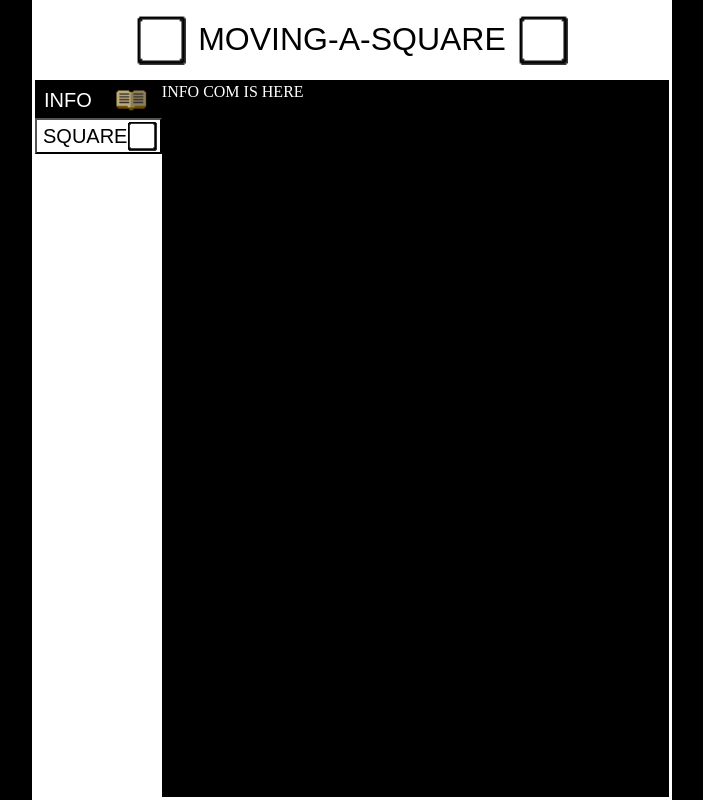
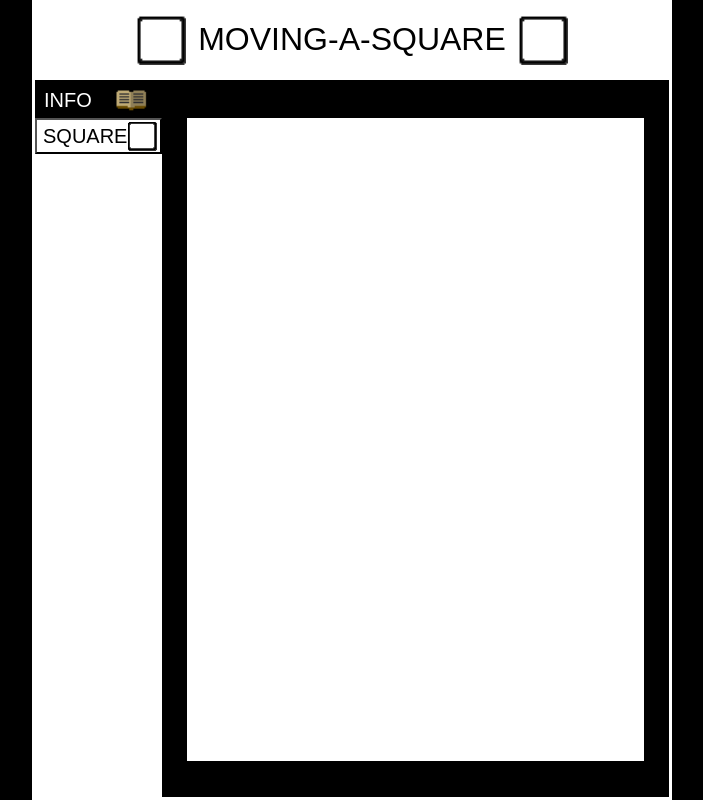
Before and after one commit to Stringer-J/Moving-A-Square, a React (Vite) app in the folder client/: page / in a window 1280 px wide. Both pictures are taken after a click on the button "INFO". Shown: the whole page, without its empty margins (288-991 px from the left). Built offline with nearby package versions, Linux system fonts and the light colour scheme; a web font is replaced by a local one.

Commit message:
updated content boxes with white squares

```diff
--- a/client/src/components/InfoCom/InfoCom.css
+++ b/client/src/components/InfoCom/InfoCom.css
@@ -2,4 +2,13 @@
     color: white;
     background-color: black;
     height: 100%;
+    display: flex;
+    justify-content: center;
+    align-items: center;
 }
+
+.insideInfoBox {
+    background-color: white;
+    width: 90%;
+    height: 90%;
+}
--- a/client/src/components/InfoCom/InfoCom.jsx
+++ b/client/src/components/InfoCom/InfoCom.jsx
@@ -4,7 +4,9 @@ function InfoCom() {
     return (
         <>
             <div className='infoBox'>
-                INFO COM IS HERE
+                <div className='insideInfoBox'>
+
+                </div>
             </div>
         </>
     )
--- a/client/src/components/SquareCom/SquareCom.css
+++ b/client/src/components/SquareCom/SquareCom.css
@@ -2,4 +2,13 @@
     color: white;
     background-color: black;
     height: 100%;
+    display: flex;
+    justify-content: center;
+    align-items: center;
 }
+
+.insideSquareBox {
+    background-color: white;
+    width: 90%;
+    height: 90%;
+}
--- a/client/src/components/SquareCom/SquareCom.jsx
+++ b/client/src/components/SquareCom/SquareCom.jsx
@@ -3,8 +3,10 @@ import './SquareCom.css';
 function SquareCom() {
     return (
         <>
-            <div className='infoBox'>
-                SQUARE COM IS HERE
+            <div className='squareBox'>
+                <div className='insideSquareBox'>
+
+                </div>
             </div>
         </>
     )
```
